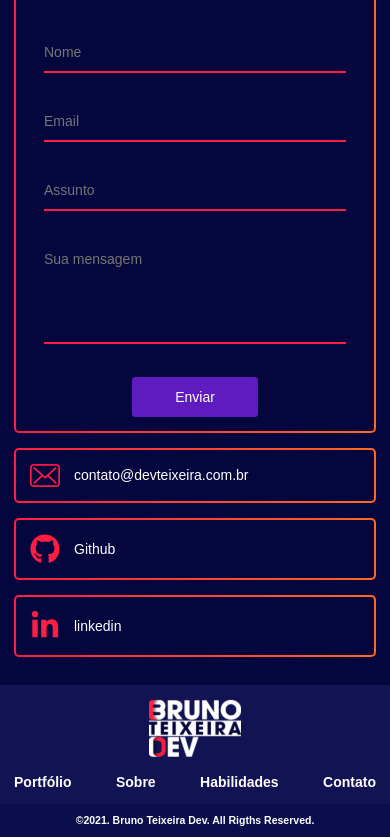
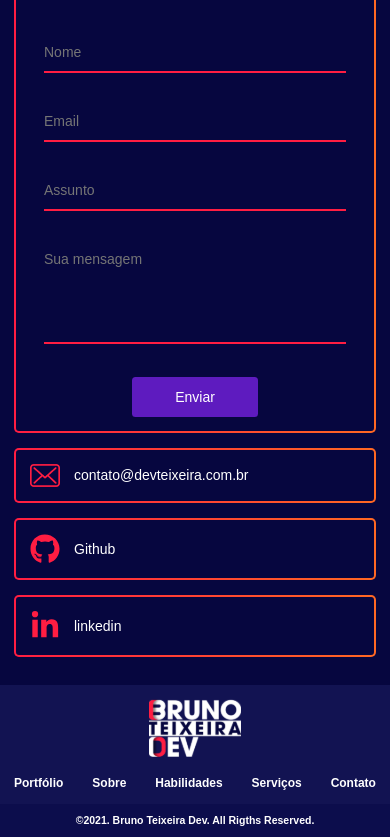
Before and after one commit to brunosann/novo-site, a React (Create React App) app: page / in a window 390 px wide. Shown: the part 2035-2872 px from the top of the page. Built offline with nearby package versions, Linux system fonts and the light colour scheme.

Commit message:
feat(footer): footer navigation links

```diff
--- a/src/components/Footer/index.jsx
+++ b/src/components/Footer/index.jsx
@@ -1,7 +1,11 @@
+import { useContext } from "react";
 import styles from "./styles.module.scss";
-import imgLogo from '../../assets/images/logo.svg'
+import imgLogo from "../../assets/images/logo.svg";
+import { GlobalContext } from "../../contexts/GlobalStorage";
 
 export const Footer = () => {
+  const { handleSectionLink } = useContext(GlobalContext);
+
   return (
     <footer>
       <article className={styles.menu}>
@@ -12,16 +16,52 @@ export const Footer = () => {
             </a>
             <ul className={styles.list}>
               <li>
-                <a href="#">Portfólio</a>
+                <a
+                  href="#portfolio"
+                  data-target="#portfolio"
+                  onClick={handleSectionLink}
+                >
+                  Portfólio
+                </a>
               </li>
               <li>
-                <a href="#">Sobre</a>
+                <a
+                  href="#sobre"
+                  data-target="#about"
+                  data-menu-active="aboutMe"
+                  onClick={handleSectionLink}
+                >
+                  Sobre
+                </a>
               </li>
               <li>
-                <a href="#">Habilidades</a>
+                <a
+                  href="#skills"
+                  data-target="#about"
+                  data-menu-active="skills"
+                  onClick={handleSectionLink}
+                >
+                  Habilidades
+                </a>
               </li>
               <li>
-                <a href="#">Contato</a>
+                <a
+                  href="#skills"
+                  data-target="#about"
+                  data-menu-active="services"
+                  onClick={handleSectionLink}
+                >
+                  Serviços
+                </a>
+              </li>
+              <li>
+                <a
+                  href="#contact"
+                  data-target="#contact"
+                  onClick={handleSectionLink}
+                >
+                  Contato
+                </a>
               </li>
             </ul>
           </nav>
@@ -29,10 +69,8 @@ export const Footer = () => {
       </article>
 
       <article className={styles.copy}>
-        <p>
-          ©2021. Bruno Teixeira Dev. All Rigths Reserved.
-        </p>
+        <p>©2021. Bruno Teixeira Dev. All Rigths Reserved.</p>
       </article>
     </footer>
-  )
-}
+  );
+};
--- a/src/components/Footer/styles.module.scss
+++ b/src/components/Footer/styles.module.scss
@@ -50,6 +50,12 @@
       .brand {
         text-align: center;
       }
+
+      .list {
+        a {
+          font-size: 12px;
+        }
+      }
     }
   }
 }
--- a/src/components/Header/index.jsx
+++ b/src/components/Header/index.jsx
@@ -11,18 +11,8 @@ import { GlobalContext } from "../../contexts/GlobalStorage";
 import styles from "./styles.module.scss";
 
 export const Header = () => {
-  const [isMenuBarOpen, setIsMenuBarOpen] = useState(false);
-  const { setMenuActive } = useContext(GlobalContext);
-
-  const handleSectionLink = (e) => {
-    e.preventDefault();
-    const target = e.target.dataset.target;
-    const menuToActivate = e.target.dataset.menuActive;
-    const element = document.querySelector(target);
-    if (menuToActivate) setMenuActive(menuToActivate);
-    setIsMenuBarOpen(false);
-    element.scrollIntoView();
-  };
+  const { setMenuActive, isMenuBarOpen, setIsMenuBarOpen, handleSectionLink } =
+    useContext(GlobalContext);
 
   useEffect(() => {
     const body = document.querySelector("body");
--- a/src/contexts/GlobalStorage.jsx
+++ b/src/contexts/GlobalStorage.jsx
@@ -4,9 +4,28 @@ export const GlobalContext = createContext();
 
 export const GlobalStorage = ({ children }) => {
   const [menuActive, setMenuActive] = useState("aboutMe");
+  const [isMenuBarOpen, setIsMenuBarOpen] = useState(false);
+
+  const handleSectionLink = (e) => {
+    e.preventDefault();
+    const target = e.target.dataset.target;
+    const menuToActivate = e.target.dataset.menuActive;
+    const element = document.querySelector(target);
+    if (menuToActivate) setMenuActive(menuToActivate);
+    setIsMenuBarOpen(false);
+    element.scrollIntoView();
+  };
 
   return (
-    <GlobalContext.Provider value={{ menuActive, setMenuActive }}>
+    <GlobalContext.Provider
+      value={{
+        menuActive,
+        setMenuActive,
+        isMenuBarOpen,
+        setIsMenuBarOpen,
+        handleSectionLink,
+      }}
+    >
       {children}
     </GlobalContext.Provider>
   );
```
